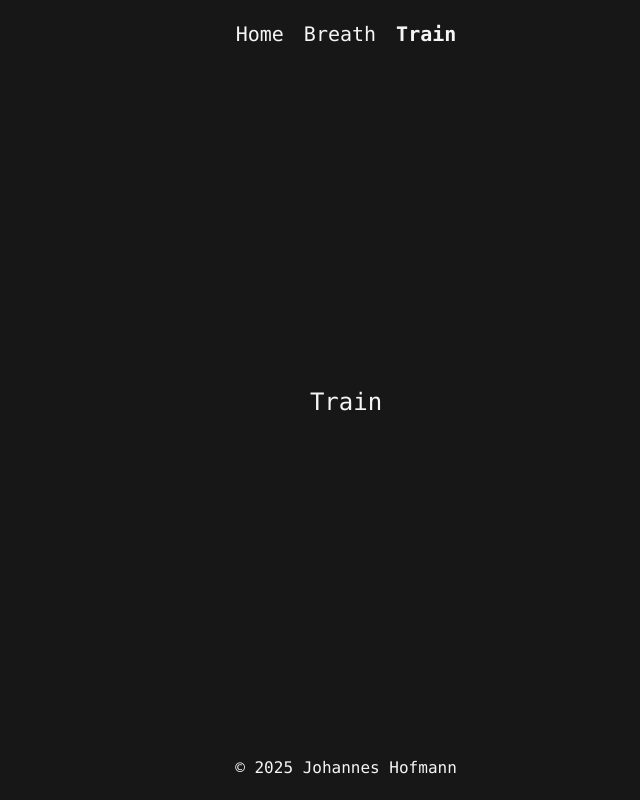
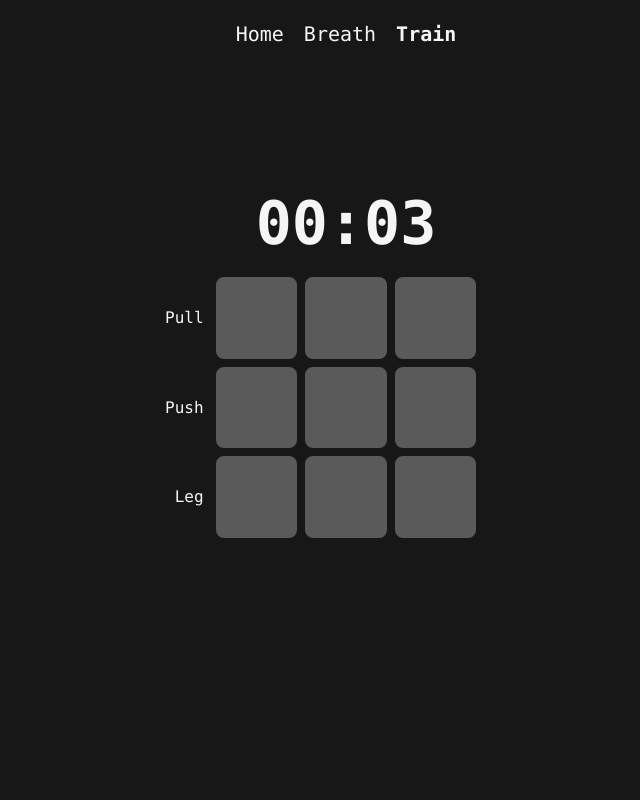
Before and after one commit to hoffy98/Health-Toolkit, a React (Vite) app: page /train in a window 1280 px wide. Shown: the whole page, without its empty margins (294-934 px from the left). Built offline with nearby package versions, Linux system fonts and the light colour scheme.

Commit message:
added simple Training page

```diff
--- a/src/Layout.tsx
+++ b/src/Layout.tsx
@@ -30,8 +30,8 @@ export default function Layout() {
         <Outlet />
       </main>
 
-      <footer className='py-5'>
-        <p>© {currentYear} Johannes Hofmann</p>
+      <footer className='py-8'>
+        {/* <p>© {currentYear} Johannes Hofmann</p> */}
       </footer>
     </div>
   )
--- a/src/pages/Train.tsx
+++ b/src/pages/Train.tsx
@@ -1,9 +1,118 @@
-type Props = {}
+import React, { useEffect, useRef, useState } from 'react'
 
-export default function Home({}: Props) {
+import Modal from '@/components/Modal'
+
+interface TrainProps {}
+
+const Train: React.FC<TrainProps> = ({}) => {
+  const [exercises, setExercises] = useState<string[]>(['Pull', 'Push', 'Leg'])
+  const [sets, setSets] = useState<number>(3)
+  const [restTime, setRestTime] = useState<number>(3)
+  const [countdown, setCountdown] = useState<number>(3)
+  const [isCounting, setIsCounting] = useState<boolean>(false)
+
+  const formatTime = (seconds: number) => {
+    const minutes = Math.floor(seconds / 60)
+    const secs = seconds % 60
+    return `${String(minutes).padStart(2, '0')}:${String(secs).padStart(
+      2,
+      '0'
+    )}`
+  }
+
+  const triggerTimer = () => {
+    setCountdown(restTime)
+    setIsCounting(true)
+  }
+
+  const clearTimer = () => {
+    setCountdown(0)
+    setIsCounting(false)
+  }
+
+  useEffect(() => {
+    let timer: NodeJS.Timeout
+    if (isCounting && countdown > 0) {
+      timer = setTimeout(() => {
+        setCountdown((prev) => prev - 1)
+      }, 1000)
+    } else if (countdown === 0 && isCounting) {
+      setIsCounting(false) // Stop counting
+    }
+    return () => clearTimeout(timer)
+  }, [countdown, isCounting])
+
   return (
-    <div className="flex w-full h-full justify-center items-center">
-      <h1>Train</h1>
+    <div className="flex flex-col w-full h-full justify-center items-center space-y-5">
+      <h1
+        onClick={triggerTimer}
+        onDoubleClick={clearTimer}
+        className={`text-6xl font-bold ${countdown == 0 ? "text-green-500" : ""}`}
+      >
+        {formatTime(countdown)}
+      </h1>
+      <Exercises
+        triggerTimer={triggerTimer}
+        exercises={exercises}
+        sets={sets}
+      />
+      <hr className='mt-12' />
     </div>
   )
 }
+
+interface ExercisesProps {
+  exercises: string[]
+  sets: number
+  triggerTimer: () => void
+}
+
+const Exercises: React.FC<ExercisesProps> = ({
+  exercises,
+  sets,
+  triggerTimer,
+}) => {
+  return (
+    <div className="flex flex-col w-[90vw] max-w-md">
+      {exercises.map((exercise) => (
+        <div className="flex" key={exercise}>
+          <p
+            style={{ width: `${100 / (sets + 2)}%` }}
+            className="my-auto text-right p-2"
+          >
+            {exercise}
+          </p>
+          {Array.from({ length: sets }).map((_, index) => (
+            <ExerciseSet key={index} triggerTimer={triggerTimer} sets={sets} />
+          ))}
+        </div>
+      ))}
+    </div>
+  )
+}
+
+interface ExerciseSetProps {
+  sets: number
+  triggerTimer: () => void
+}
+
+const ExerciseSet: React.FC<ExerciseSetProps> = ({ sets, triggerTimer }) => {
+  const [done, setDone] = useState<boolean>(false)
+
+  const handleClick = () => {
+    setDone((d) => !d)
+    triggerTimer()
+  }
+
+  return (
+    <div
+      onClick={handleClick}
+      className={`border-4 border-primary_dark rounded-xl aspect-square ${
+        done ? 'bg-green-500' : 'bg-primary_light opacity-30'
+      }`}
+      style={{ width: `${100 / (sets + 2)}%` }}
+    ></div>
+  )
+}
+
+export default Train
```
